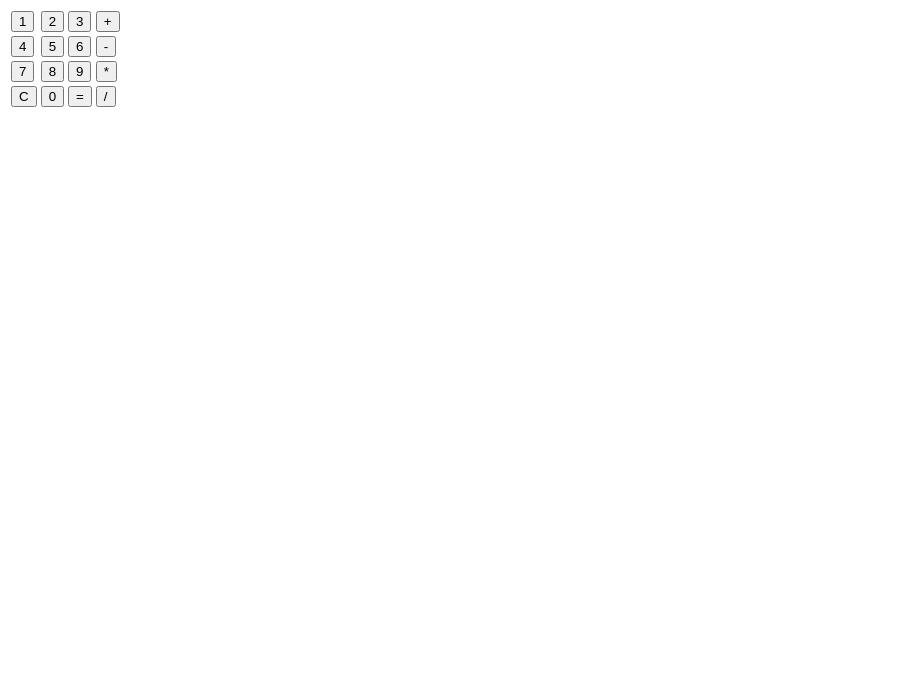
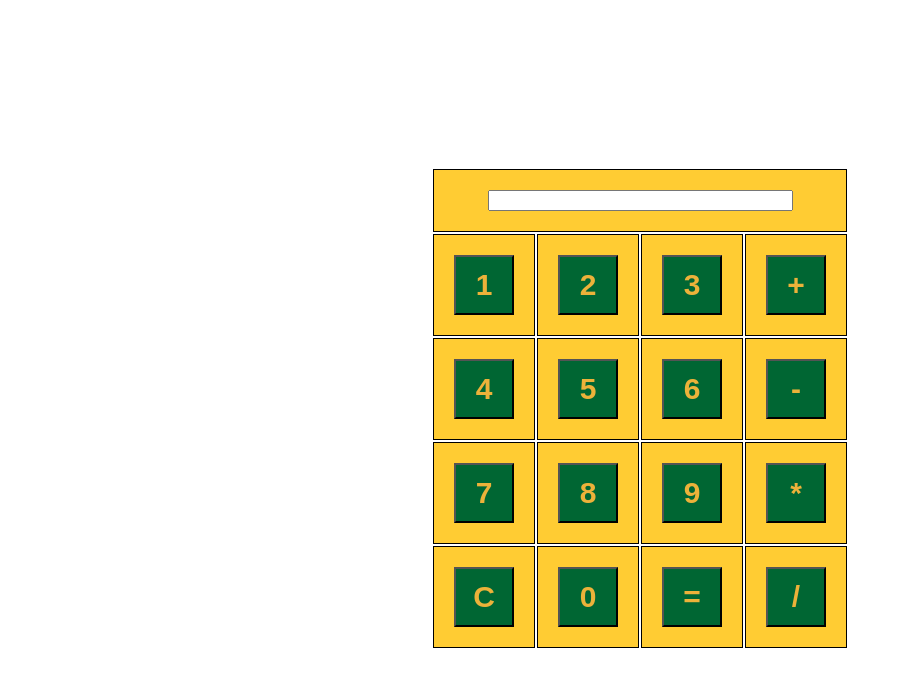
Before and after one commit to omer927/Calculator, a plain HTML site: page index.html in a window 1280 px wide. Shown: the whole page, without its empty margins (0-899 px from the left). Drawn offline with Linux system fonts and the light colour scheme.

Commit message:
style: review and clean up HTML & CSS

```diff
--- a/index.html
+++ b/index.html
@@ -1,43 +1,47 @@
 <!DOCTYPE html>
 <html>
     <head>
+        <title> Calculator for my CS110</title>
+        <link rel="stylesheet" href="style.css"/>
+        <script type="text/script" src="script.js" defer> </script>
+        <link rel="icon" type="image/x-icon"/>
+    </head>
 
-                <title> Calculator for my CS110</title>
-
-        </head>
     <body>
-                <table>
-
+    <form name="calculator">
+        <table id="organize">
+            <td colspan="4" align="center"><input type="text" width="300px" name="display" size="35"></td>
             <tr>
-                            <td><input type="button" value=1></td>
-                            <td><input type="button" value=2></td>
-                            <td><input type="button" value=3></td>
-                            <td><input type="button" value=+></td>
+                <td><input type="button" value="1" OnClick="calculator.display.value += '1' "></td>
+                <td><input type="button" value="2" OnClick="calculator.display.value += '2'"></td>
+                <td><input type="button" value="3" OnClick="calculator.display.value += '3'"></td>
+                <td><input type="button" value="+" OnClick="calculator.display.value += '+'"></td>
             </tr>
 
             <tr>
-                            <td><input type="button" value=4></td>
-                            <td><input type="button" value=5></td>
-                            <td><input type="button" value=6></td>
-                            <td><input type="button" value=-></td>
+                <td><input type="button" value="4" OnClick="calculator.display.value += '4'"></td>
+                <td><input type="button" value="5" OnClick="calculator.display.value += '5'"></td>
+                <td><input type="button" value="6" OnClick="calculator.display.value += '6'"></td>
+                <td><input type="button" value="-" OnClick="calculator.display.value += '-'"></td>
             </tr>
+
             <tr>
-                            <td><input type="button" value=7></td>
-                            <td><input type="button" value=8></td>
-                            <td><input type="button" value=9></td>
-                            <td><input type="button" value=*></td>
+                <td><input type="button" value="7" OnClick="calculator.display.value += '7'"></td>
+                <td><input type="button" value="8" OnClick="calculator.display.value += '8'"></td>
+                <td><input type="button" value="9" OnClick="calculator.display.value += '9'"></td>
+                <td><input type="button" value="*" OnClick="calculator.display.value += '*'"></td>
             </tr>
+
             <tr>
-                            <td><input type="button" value=C></td>
-                            <td><input type="button" value=0></td>
-                            <td><input type="button" value="="></td>
-                            <td><input type="button" value=/></td>
+                <td><input type="button" value="C" OnClick="calculator.display.value = ''"></td>
+                <td><input type="button" value="0" OnClick="calculator.display.value += '0'"></td>
+                <td><input type="button" value="=" OnClick="calculator.display.value = eval(calculator.display.value)"></td>
+                <td><input type="button" value="/" OnClick="calculator.display.value += '/'"></td>
             </tr>
 
         </table>
-
+    </form>
     </body>
 
 
-
 </html>
--- a/style.css
+++ b/style.css
@@ -0,0 +1,26 @@
+#organize{
+    display: grid;
+    place-items: center;
+    min-height: 100vh;
+    margin: 0;
+}
+
+ th, td {
+    border: 1px solid black;
+    background: #FFCC33;
+
+}
+
+th, td{
+    padding: 20px;
+}
+
+input[type = button]{
+    width: 60px;
+    height: 60px;
+    font-size: 30px;
+    font-weight: 700;
+    cursor: pointer;
+    color: #ECB23A;
+    background: #006633;
+}
```
Lines whose indentation alone changed are shown as unchanged.
